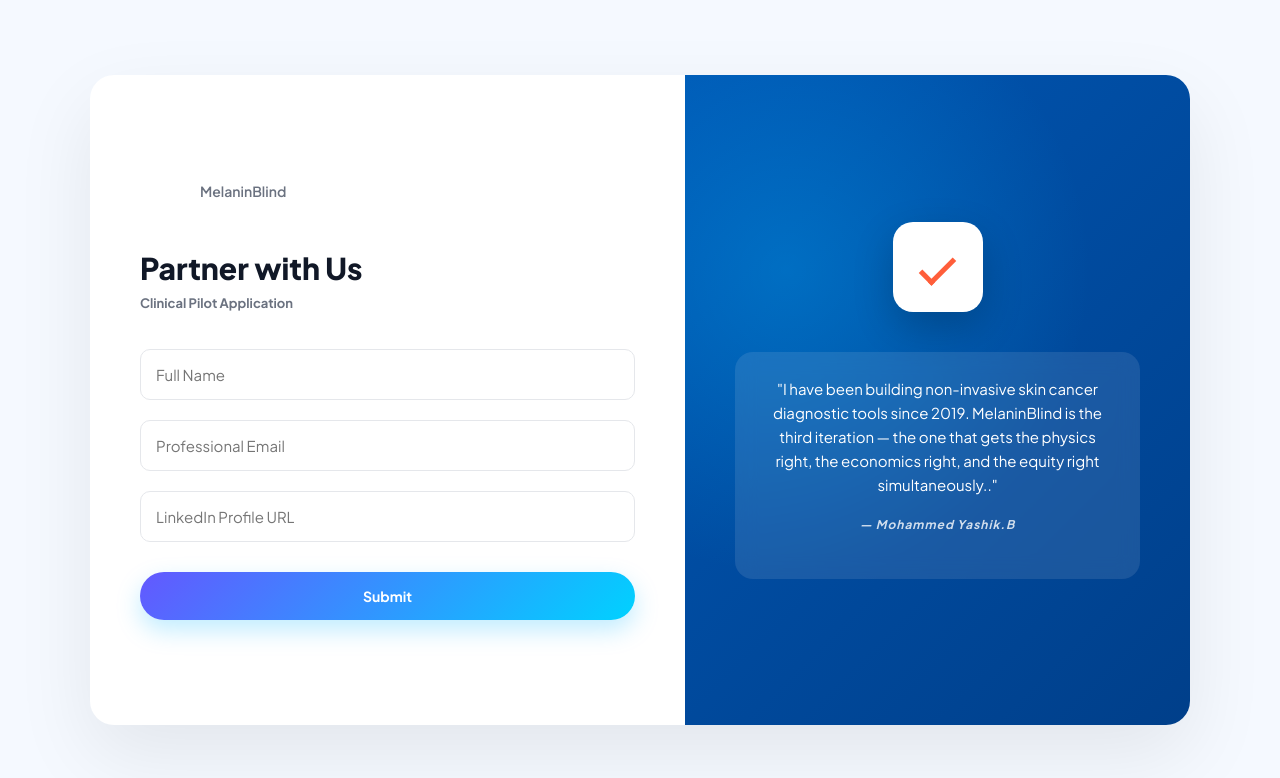
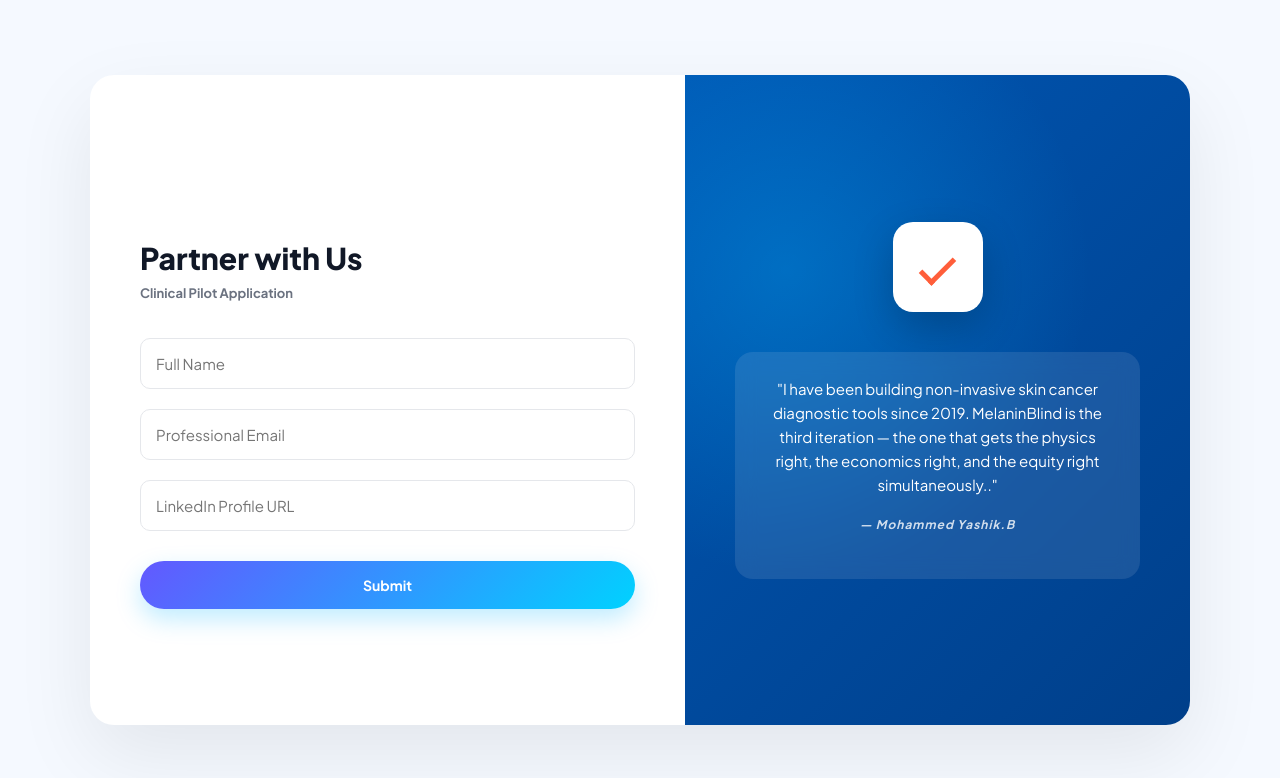
Before and after one commit to mohammedyashik/melaninBlind-V2, a React (Vite) app: page /applynow in a window 1280 px wide. Shown: the top 778 px of the page. Built offline with nearby package versions, Linux system fonts and the light colour scheme.

Commit message:
Update ApplyNow.jsx
remove form name

```diff
--- a/src/components/forms/ApplyNow.jsx
+++ b/src/components/forms/ApplyNow.jsx
@@ -51,9 +51,6 @@
       <div className="split-container">
         <div className="form-section">
           <header className="form-header">
-            <div className="step-indicator">
-              <span className="step-label">MelaninBlind</span>
-            </div>
 
             <span className="back-btn" onClick={() => window.history.back()}>
               ← Back
```
